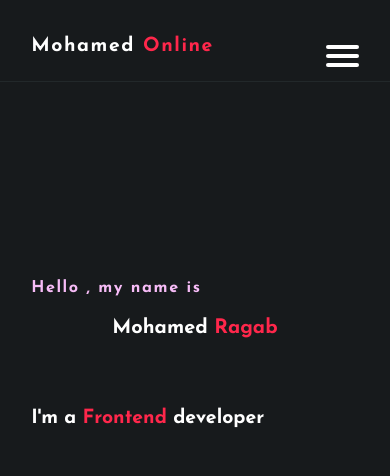
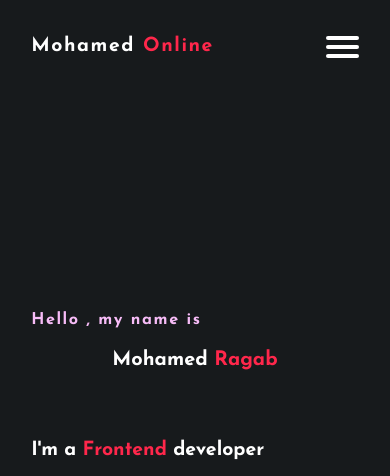
Before and after one commit to m-ragab2023/protofilo_Mohamed, a plain HTML site: page index.html in a window 390 px wide. Shown: the top 476 px of the page. Drawn offline with Linux system fonts and the light colour scheme; files whose address does not match are found by name.

Commit message:
Add files via upload

```diff
--- a/js/css/style.css
+++ b/js/css/style.css
@@ -415,16 +415,11 @@ form input:hover{
     .home .btn{
         display: none;
     }
-    nav {
-        position: fixed;
-        top: 0;
-        left: 0;
-        right: 0;
-        padding-top: 0;
-        height: 82px;
-        background-color: var(--bgColor-1);
-        border-bottom: 1px solid var(--bgColor-2);
-        /* z-index: 100; */
+    :root{
+        --pading : 1.5rem;
+    }
+    html{
+        font-size: 13px;
     }
 
     nav > a{
```
Also changed, not shown: index.html (+3 -3 lines), Images/projectcard.png (added), js/profile.js (line endings or trailing spaces).
